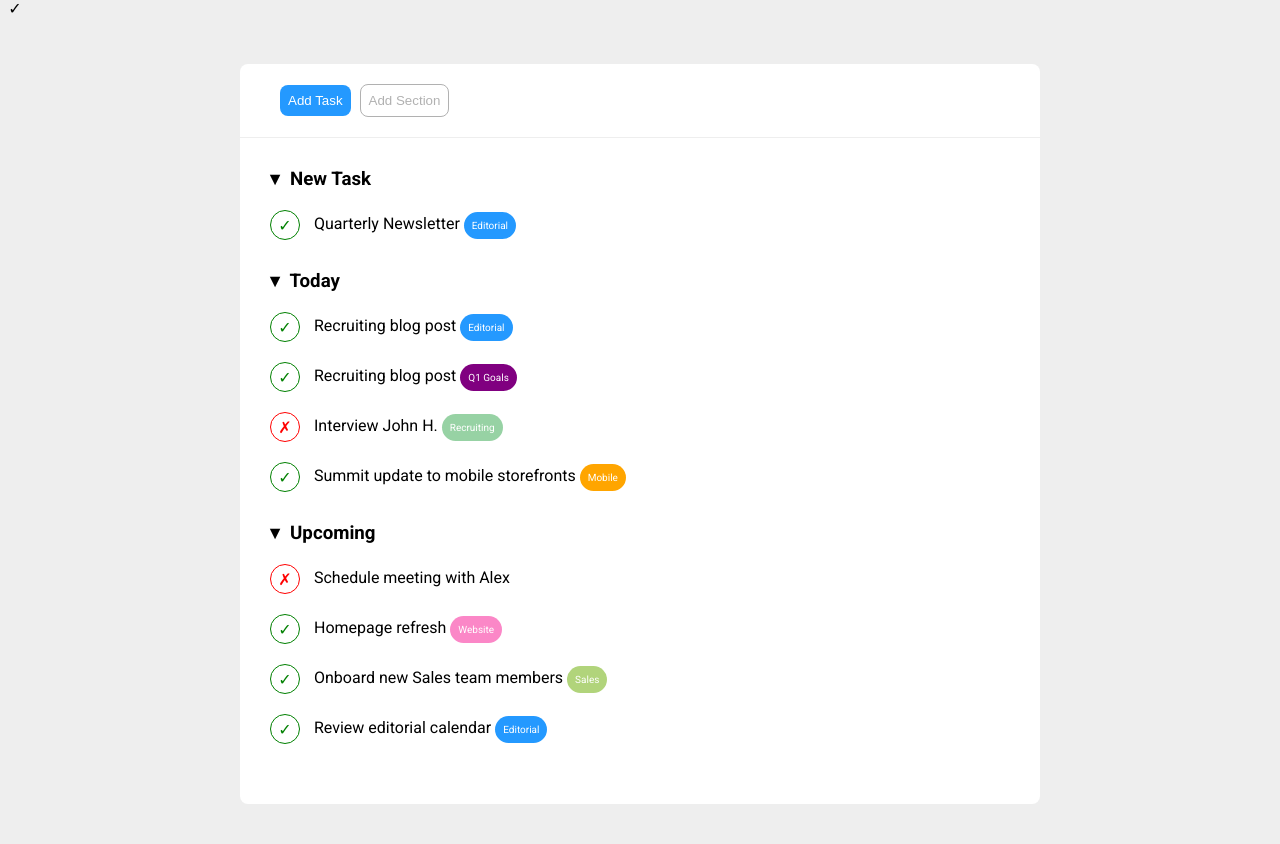
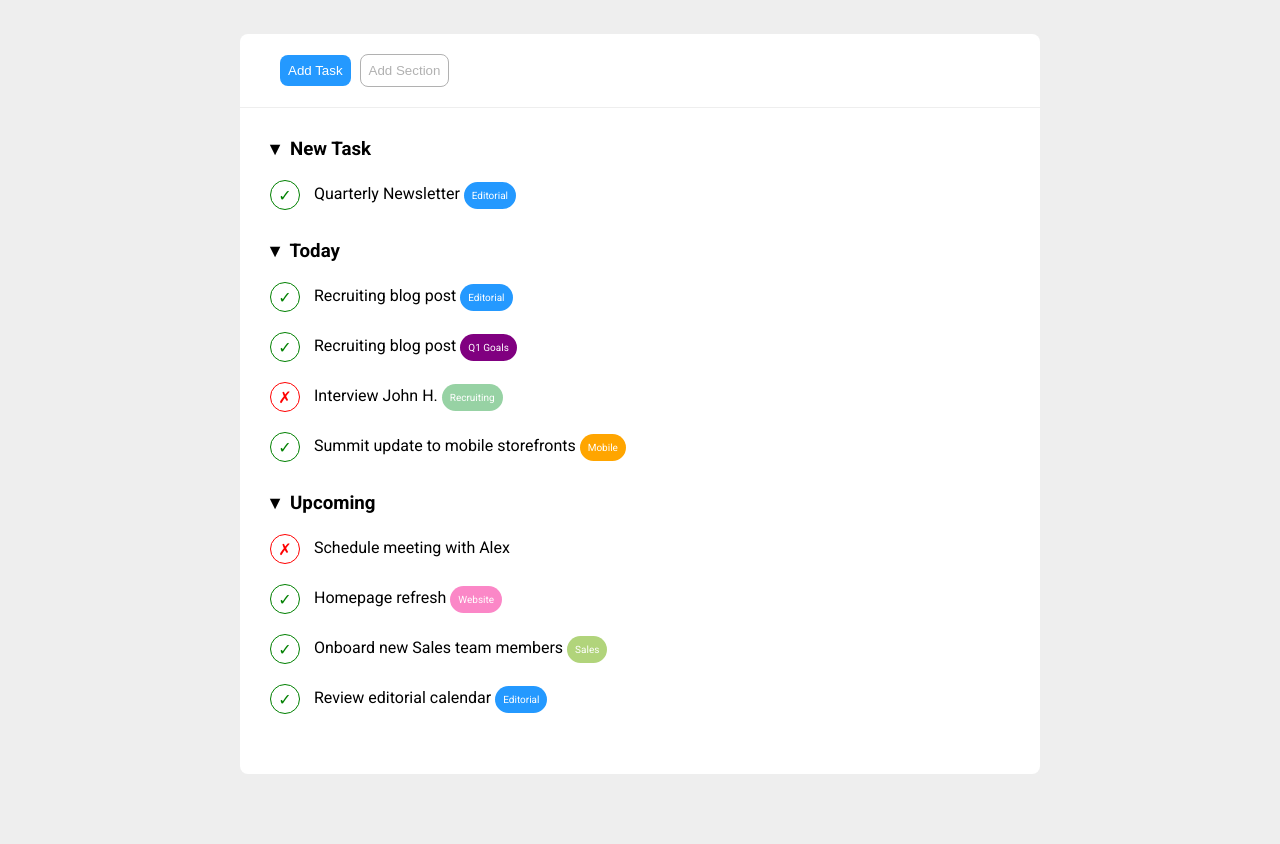
Before and after one commit to kapolandia/html-css-toboolist, a plain HTML site: page index.html in a window 1280 px wide. Shown: the part 86-930 px from the top of the page. After the commit the page ends 900 px from the top, so only its background shows below. Drawn offline with Linux system fonts and the light colour scheme.

Commit message:
fix: span deleted

```diff
--- a/index.html
+++ b/index.html
@@ -21,7 +21,6 @@
         </div>
     </header>
     <main>
-        <span class="circle">&check;</span>
 
         <div class="container">
             <section class="button-section">
```
